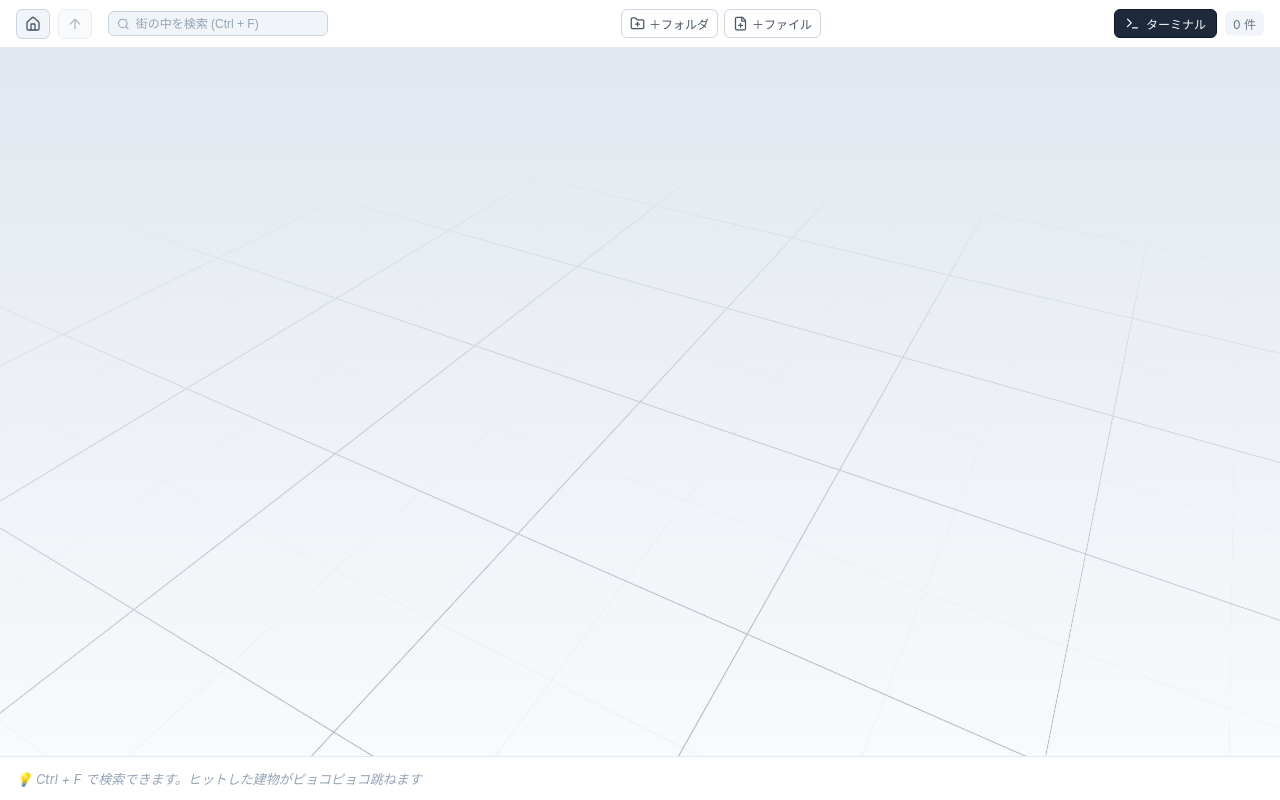
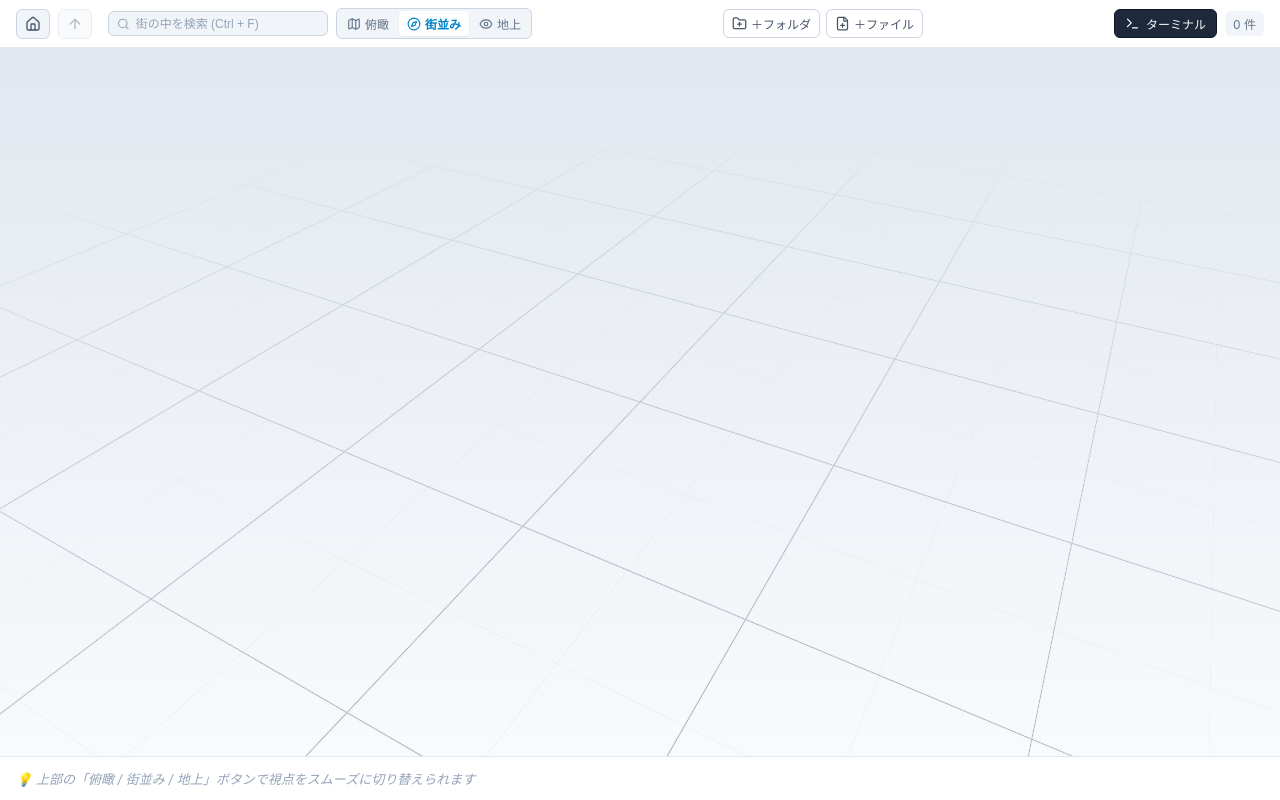
Before and after one commit to ryuseigou/PathMachI, a React (Vite) app: page / in a window 1280 px wide. Built offline with nearby package versions, Linux system fonts and the light colour scheme.

Commit message:
feat: 建物モデルの装飾(屋根・窓・ドア)と滑らかな視点切り替えカメラを実装

```diff
--- a/src/App.css
+++ b/src/App.css
@@ -281,3 +281,39 @@ body, html, #root {
 .search-clear-btn:hover {
   color: #0f172a;
 }
+
+/* 視点切り替えグループ */
+.view-mode-group {
+  display: flex;
+  background-color: #f1f5f9;
+  border: 1px solid #cbd5e1;
+  border-radius: 6px;
+  padding: 2px;
+  gap: 2px;
+}
+
+.view-btn {
+  display: flex;
+  align-items: center;
+  gap: 4px;
+  border: none;
+  background: transparent;
+  color: #64748b;
+  font-size: 12px;
+  font-weight: 500;
+  padding: 4px 8px;
+  border-radius: 4px;
+  cursor: pointer;
+  transition: all 0.2s;
+}
+
+.view-btn:hover {
+  color: #0f172a;
+}
+
+.view-btn.active {
+  background-color: #ffffff;
+  color: #0284c7;
+  font-weight: 600;
+  box-shadow: 0 1px 2px rgba(0, 0, 0, 0.05);
+}
--- a/src/App.tsx
+++ b/src/App.tsx
@@ -1,8 +1,9 @@
 import { useEffect, useState, useRef } from "react";
 import { invoke } from "@tauri-apps/api/core";
 import { listen } from "@tauri-apps/api/event";
-import { Canvas, useFrame } from "@react-three/fiber";
+import { Canvas, useFrame, useThree } from "@react-three/fiber";
 import { OrbitControls, Text, Grid, Billboard } from "@react-three/drei";
+import type { OrbitControls as OrbitControlsImpl } from "three-stdlib";
 import * as THREE from "three";
 import {
   Folder,
@@ -17,6 +18,9 @@ import {
   Trash2,
   Search,
   X,
+  Compass,
+  Map,
+  Eye,
 } from "lucide-react";
 import "./App.css";
 
@@ -27,6 +31,8 @@ interface FileItem {
   size: number;
   extension?: string;
 }
+
+type ViewMode = "overview" | "map" | "street";
 
 function getBlockColor(item: FileItem): string {
   if (item.is_dir) return "#4f46e5";
@@ -114,7 +120,7 @@ function getAppInfo(item: FileItem): { appName: string; icon: string; badgeColor
   }
 }
 
-// 3Dブロックコンポーネント（検索ヒット時のアニメーション対応）
+// 建物・アイテムモデル（屋根・ドア・窓・台座つき）
 function BuildingBlock({
   item,
   position,
@@ -132,51 +138,49 @@ function BuildingBlock({
   onSelect: () => void;
   onOpen: () => void;
 }) {
-  const meshRef = useRef<THREE.Mesh>(null);
+  const groupRef = useRef<THREE.Group>(null);
   const color = getBlockColor(item);
   const appInfo = getAppInfo(item);
 
-  const height = item.is_dir ? 2.0 : 0.8;
-  const width = item.is_dir ? 1.4 : 1.0;
-  const depth = item.is_dir ? 1.4 : 1.0;
+  const height = item.is_dir ? 2.4 : 1.0;
+  const width = item.is_dir ? 1.6 : 1.1;
+  const depth = item.is_dir ? 1.6 : 1.1;
 
-  // 検索ヒット時にピョコピョコ跳ねるアニメーション
+  // 検索ヒット時の跳躍アニメーション
   useFrame((state) => {
-    if (isSearching && isMatched && meshRef.current) {
-      meshRef.current.position.y =
-        height / 2 + Math.abs(Math.sin(state.clock.elapsedTime * 6)) * 0.4;
-    } else if (meshRef.current) {
-      meshRef.current.position.y = height / 2;
+    const baseY = position[1];
+    if (isSearching && isMatched && groupRef.current) {
+      groupRef.current.position.y =
+        baseY + Math.abs(Math.sin(state.clock.elapsedTime * 6)) * 0.4;
+    } else if (groupRef.current) {
+      groupRef.current.position.y = baseY;
     }
   });
 
-  // 検索中の色の決定（ヒット時は発光、非ヒット時は半透明グレー）
   let blockColor = color;
   let opacity = 1.0;
   let transparent = false;
 
   if (isSearching) {
     if (isMatched) {
-      blockColor = "#eab308"; // 検索ヒット：黄金色に輝く
+      blockColor = "#eab308";
     } else {
-      blockColor = "#94a3b8"; // 検索対象外：薄いグレー
+      blockColor = "#94a3b8";
       opacity = 0.2;
       transparent = true;
     }
   }
 
   if (isSelected) {
-    blockColor = "#22c55e"; // 選択中は鮮やかなグリーン
+    blockColor = "#22c55e";
     opacity = 1.0;
     transparent = false;
   }
 
   return (
-    <group position={position}>
-      {/* 建物ブロック本体 */}
-      <mesh
-        ref={meshRef}
-        position={[0, height / 2, 0]}
+    <group ref={groupRef} position={position}>
+      {/* クリック判定グループ */}
+      <group
         onClick={(e) => {
           e.stopPropagation();
           onSelect();
@@ -186,19 +190,68 @@ function BuildingBlock({
           onOpen();
         }}
       >
+        {/* === 建物・アイテムの本体 === */}
+        <mesh position={[0, height / 2, 0]}>
           <boxGeometry args={[width, height, depth]} />
           <meshStandardMaterial
             color={blockColor}
             transparent={transparent}
             opacity={opacity}
-          roughness={0.3}
+            roughness={0.4}
             metalness={0.1}
           />
         </mesh>
 
+        {item.is_dir ? (
+          /* ================= フォルダ（ビル・家）の装飾 ================= */
+          <>
+            {/* 屋根（ピラミッド型ルーフ） */}
+            <mesh position={[0, height + 0.35, 0]} rotation={[0, Math.PI / 4, 0]}>
+              <coneGeometry args={[width * 0.85, 0.7, 4]} />
+              <meshStandardMaterial
+                color={isSelected ? "#16a34a" : "#312e81"}
+                transparent={transparent}
+                opacity={opacity}
+              />
+            </mesh>
+
+            {/* 玄関ドア */}
+            <mesh position={[0, 0.35, depth / 2 + 0.01]}>
+              <planeGeometry args={[0.4, 0.7]} />
+              <meshStandardMaterial color="#451a03" />
+            </mesh>
+
+            {/* 窓（2階の左右の小窓） */}
+            <mesh position={[-0.4, height * 0.65, depth / 2 + 0.01]}>
+              <planeGeometry args={[0.3, 0.35]} />
+              <meshStandardMaterial color="#bae6fd" />
+            </mesh>
+            <mesh position={[0.4, height * 0.65, depth / 2 + 0.01]}>
+              <planeGeometry args={[0.3, 0.35]} />
+              <meshStandardMaterial color="#bae6fd" />
+            </mesh>
+          </>
+        ) : (
+          /* ================= ファイル（コンテナ・キオスク）の装飾 ================= */
+          <>
+            {/* 下部の台座（ペデスタル） */}
+            <mesh position={[0, 0.06, 0]}>
+              <boxGeometry args={[width + 0.15, 0.12, depth + 0.15]} />
+              <meshStandardMaterial color="#cbd5e1" />
+            </mesh>
+
+            {/* 屋上の小さなフタ / リッジ */}
+            <mesh position={[0, height + 0.06, 0]}>
+              <boxGeometry args={[width * 0.7, 0.1, depth * 0.7]} />
+              <meshStandardMaterial color="#64748b" />
+            </mesh>
+          </>
+        )}
+      </group>
+
       {/* 看板の支柱 */}
-      <mesh position={[0, height + 0.25, 0]}>
-        <cylinderGeometry args={[0.02, 0.02, 0.5, 8]} />
+      <mesh position={[0, height + (item.is_dir ? 0.9 : 0.4), 0]}>
+        <cylinderGeometry args={[0.02, 0.02, 0.4, 8]} />
         <meshStandardMaterial
           color="#94a3b8"
           transparent={isSearching && !isMatched}
@@ -206,8 +259,8 @@ function BuildingBlock({
         />
       </mesh>
 
-      {/* 看板 */}
-      <Billboard position={[0, height + 0.65, 0]} follow={true}>
+      {/* 看板 (Billboard) */}
+      <Billboard position={[0, height + (item.is_dir ? 1.25 : 0.75), 0]} follow={true}>
         <mesh position={[0, 0, -0.01]}>
           <planeGeometry args={[2.2, 0.7]} />
           <meshBasicMaterial
@@ -247,12 +300,84 @@ function BuildingBlock({
   );
 }
 
+// カメラを滑らかにアニメーション移動させるコントローラー（修正版）
+function CameraRig({
+  viewMode,
+  controlsRef,
+}: {
+  viewMode: ViewMode;
+  controlsRef: React.RefObject<OrbitControlsImpl | null>;
+}) {
+  const { camera } = useThree();
+  const targetPos = useRef<THREE.Vector3 | null>(null);
+  const lookTarget = useRef<THREE.Vector3 | null>(null);
+  const isAnimating = useRef(false);
+
+  // 視点ボタンが押された時だけターゲット位置を設定してアニメーション開始
+  useEffect(() => {
+    let pos = new THREE.Vector3(10, 15, 18);
+    let look = new THREE.Vector3(0, 0, 0);
+
+    if (viewMode === "map") {
+      // 🗺️ 俯瞰モード
+      pos.set(0, 28, 14);
+      look.set(0, 0, 0);
+    } else if (viewMode === "street") {
+      // 🚶 地上モード
+      pos.set(0, 2.5, 9);
+      look.set(0, 1.2, 0);
+    } else {
+      // 🏘️ 街並みモード
+      pos.set(10, 15, 18);
+      look.set(0, 0, 0);
+    }
+
+    targetPos.current = pos;
+    lookTarget.current = look;
+    isAnimating.current = true;
+  }, [viewMode]);
+
+  // ユーザーがマウスでドラッグ操作を開始したら、アニメーションを即座にキャンセルして自由操作を優先
+  useEffect(() => {
+    const controls = controlsRef.current;
+    if (!controls) return;
+
+    const handleStart = () => {
+      isAnimating.current = false;
+    };
+
+    controls.addEventListener("start", handleStart);
+    return () => controls.removeEventListener("start", handleStart);
+  }, [controlsRef.current]);
+
+  useFrame(() => {
+    // アニメーション中でない場合は何もしない（マウスの自由操作を邪魔しない）
+    if (!isAnimating.current || !targetPos.current || !lookTarget.current) return;
+
+    camera.position.lerp(targetPos.current, 0.08);
+    if (controlsRef.current) {
+      controlsRef.current.target.lerp(lookTarget.current, 0.08);
+      controlsRef.current.update();
+    }
+
+    // 目標地点に十分近づいたらアニメーション終了
+    if (camera.position.distanceTo(targetPos.current) < 0.1) {
+      isAnimating.current = false;
+    }
+  });
+
+  return null;
+}
+
 export default function App() {
   const [items, setItems] = useState<FileItem[]>([]);
   const [selectedItem, setSelectedItem] = useState<FileItem | null>(null);
   const [currentPath, setCurrentPath] = useState<string>("");
   const [searchQuery, setSearchQuery] = useState<string>("");
+  const [viewMode, setViewMode] = useState<ViewMode>("overview");
+
   const searchInputRef = useRef<HTMLInputElement>(null);
+  const controlsRef = useRef<OrbitControlsImpl | null>(null);
   const currentPathRef = useRef<string>("");
 
   currentPathRef.current = currentPath;
@@ -342,7 +467,6 @@ export default function App() {
     }
   }
 
-  // キーボードショートカット（Ctrl + T, Delete, Ctrl + F, Esc）
   useEffect(() => {
     function handleKeyDown(e: KeyboardEvent) {
       if (e.ctrlKey && e.key.toLowerCase() === "t") {
@@ -364,7 +488,7 @@ export default function App() {
 
   async function handleOpenItem(item: FileItem) {
     if (item.is_dir) {
-      setSearchQuery(""); // 階層移動時は検索クリア
+      setSearchQuery("");
       loadDirectory(item.path);
     } else {
       try {
@@ -390,9 +514,8 @@ export default function App() {
 
   const pathSegments = currentPath ? currentPath.split("\\").filter(Boolean) : [];
   const COLS = 5;
-  const SPACING = 2.8;
+  const SPACING = 3.0; // 建物が大きくなったので間隔を微調整
 
-  // 検索条件に合致するかの判定
   const isSearching = searchQuery.trim().length > 0;
   const matchedItems = items.filter((item) =>
     item.name.toLowerCase().includes(searchQuery.toLowerCase())
@@ -435,7 +558,6 @@ export default function App() {
           ))}
         </div>
 
-        {/* 検索バー */}
         <div className="search-bar">
           <Search size={14} className="search-icon" />
           <input
@@ -455,6 +577,34 @@ export default function App() {
               <X size={13} />
             </button>
           )}
+        </div>
+
+        {/* 視点切り替えボタングループ */}
+        <div className="view-mode-group">
+          <button
+            className={`view-btn ${viewMode === "map" ? "active" : ""}`}
+            onClick={() => setViewMode("map")}
+            title="🗺️ 俯瞰モード（シムシティ風に見下ろす）"
+          >
+            <Map size={14} />
+            <span>俯瞰</span>
+          </button>
+          <button
+            className={`view-btn ${viewMode === "overview" ? "active" : ""}`}
+            onClick={() => setViewMode("overview")}
+            title="🏘️ 街並みモード（標準見晴らし）"
+          >
+            <Compass size={14} />
+            <span>街並み</span>
+          </button>
+          <button
+            className={`view-btn ${viewMode === "street" ? "active" : ""}`}
+            onClick={() => setViewMode("street")}
+            title="🚶 地上モード（道路に降り立って散策）"
+          >
+            <Eye size={14} />
+            <span>地上</span>
+          </button>
         </div>
 
         <div className="action-btn-group">
@@ -491,17 +641,18 @@ export default function App() {
       </header>
 
       <div className="canvas-wrapper">
-        <Canvas camera={{ position: [9, 14, 16], fov: 45 }}>
+        <Canvas camera={{ position: [10, 15, 18], fov: 45 }}>
           <ambientLight intensity={0.85} />
-          <directionalLight position={[10, 20, 15]} intensity={1.2} />
+          <directionalLight position={[12, 22, 16]} intensity={1.2} />
 
+          {/* 地面のグリッド道路 */}
           <Grid
-            args={[50, 50]}
+            args={[60, 60]}
             cellSize={SPACING}
             cellColor="#cbd5e1"
             sectionSize={SPACING * 2}
             sectionColor="#94a3b8"
-            fadeDistance={35}
+            fadeDistance={45}
           />
 
           {items.map((item, index) => {
@@ -528,7 +679,9 @@ export default function App() {
             );
           })}
 
-          <OrbitControls makeDefault maxPolarAngle={Math.PI / 2.1} />
+          <OrbitControls ref={controlsRef} makeDefault maxPolarAngle={Math.PI / 2.05} />
+          {/* カメラの補間アニメーション */}
+          <CameraRig viewMode={viewMode} controlsRef={controlsRef} />
         </Canvas>
       </div>
 
@@ -568,7 +721,7 @@ export default function App() {
           </div>
         ) : (
           <span className="hint-text">
-            💡 Ctrl + F で検索できます。ヒットした建物がピョコピョコ跳ねます
+            💡 上部の「俯瞰 / 街並み / 地上」ボタンで視点をスムーズに切り替えられます
           </span>
         )}
       </footer>
```
Lines whose indentation alone changed are shown as unchanged.
